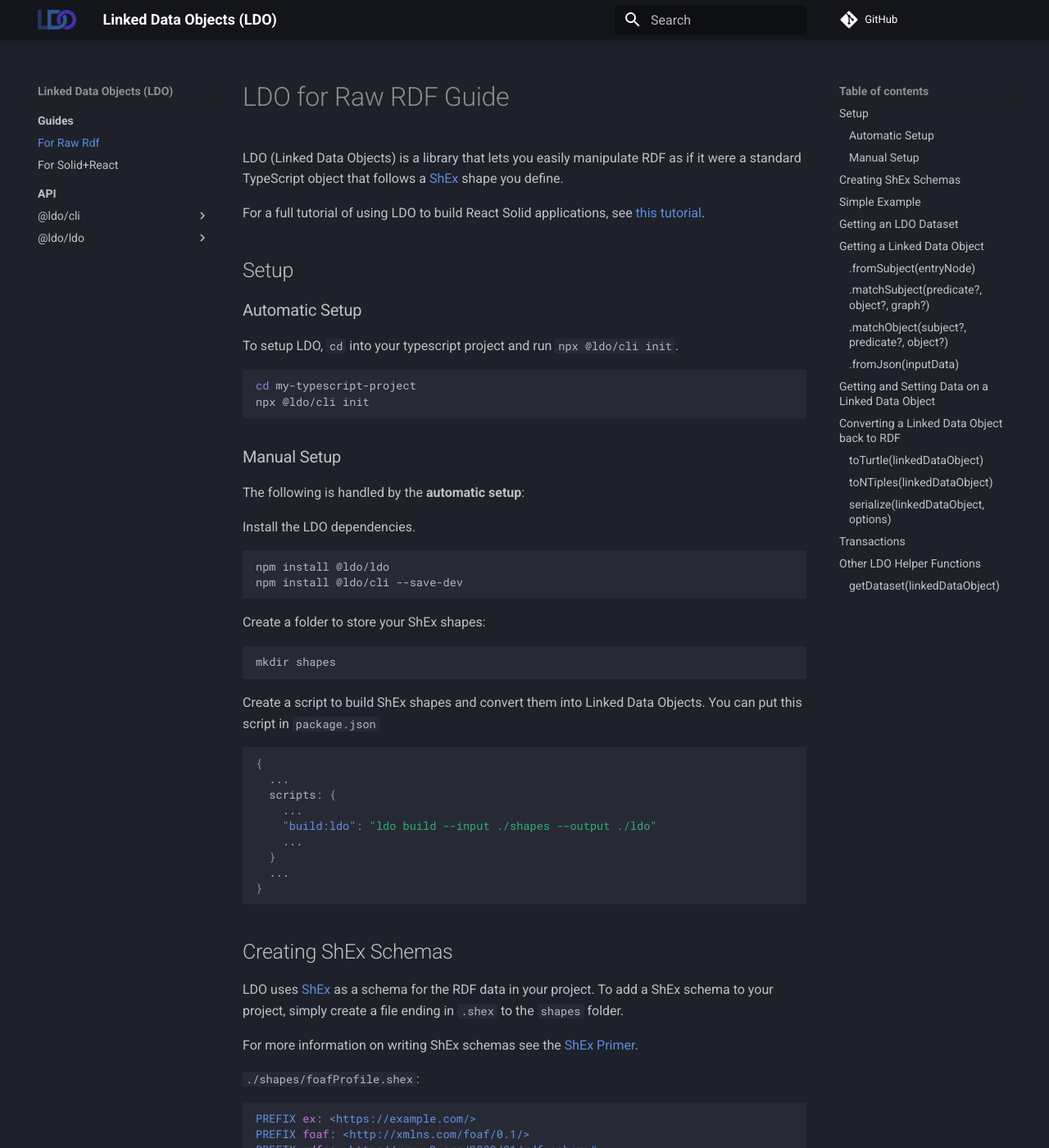
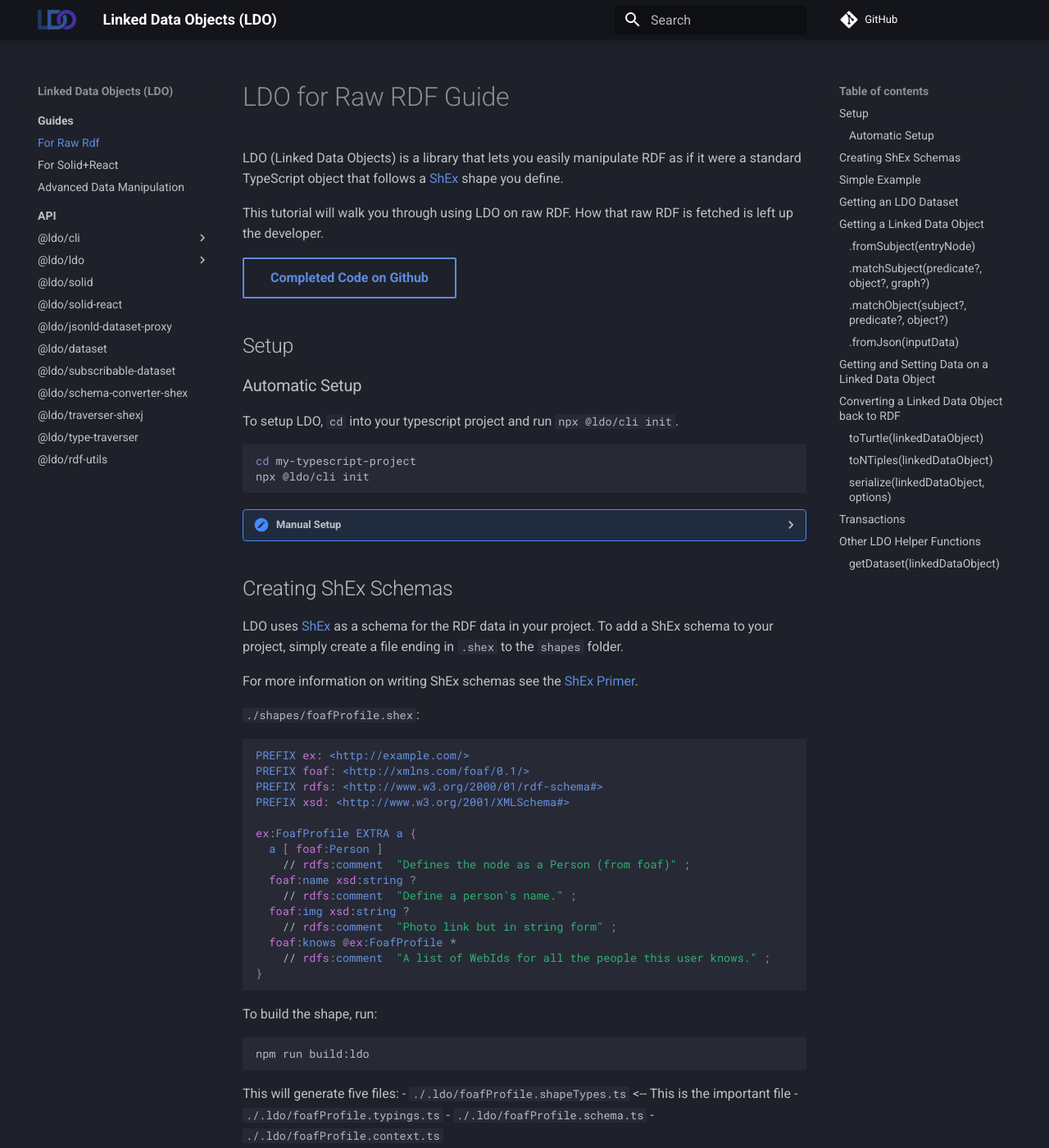
Before and after one commit to o-development/ldo.js.org, an MkDocs documentation site: the page built from docs/guides/raw_rdf/index.md, in a window 1280 px wide and 1400 px high. Shown: the whole window at 82% size. Built offline with MkDocs 1.6.1 and Material for MkDocs 9.7.7, drawn with Linux system fonts in a browser that asks for light colours; comment, search, counter and statistics services are not loaded; some of the changed text lies outside the part shown.

Commit message:
Fixed problems with the raw data tutorial

````diff
--- a/docs/guides/raw_rdf/index.md
+++ b/docs/guides/raw_rdf/index.md
@@ -2,7 +2,9 @@
 
 LDO (Linked Data Objects) is a library that lets you easily manipulate RDF as if it were a standard TypeScript object that follows a [ShEx](https://shex.io) shape you define.
 
-For a full tutorial of using LDO to build React Solid applications, see [this tutorial](https://medium.com/@JacksonMorgan/building-solid-apps-with-ldo-6127a5a1979c).
+This tutorial will walk you through using LDO on raw RDF. How that raw RDF is fetched is left up the developer.
+
+[Completed Code on Github](https://github.com/o-development/ldo-tutorial-raw-rdf){ .md-button }
 
 ## Setup
 
@@ -13,9 +15,9 @@
 cd my-typescript-project
 npx @ldo/cli init
 ```
-
-### Manual Setup
-The following is handled by the __automatic setup__:
+<details>
+<summary>Manual Setup</summary>
+The following is handled by the automatic setup:
 
 Install the LDO dependencies.
 ```bash
@@ -34,12 +36,13 @@
   ...
   scripts: {
     ...
-    "build:ldo": "ldo build --input ./shapes --output ./ldo"
+    "build:ldo": "ldo build --input ./shapes --output ./.ldo"
     ...
   }
   ...
 }
 ```
+</details>
 
 ## Creating ShEx Schemas
 LDO uses [ShEx](https://shex.io) as a schema for the RDF data in your project. To add a ShEx schema to your project, simply create a file ending in `.shex` to the `shapes` folder.
@@ -49,7 +52,7 @@
 
 `./shapes/foafProfile.shex`:
 ```shex
-PREFIX ex: <https://example.com/>
+PREFIX ex: <http://example.com/>
 PREFIX foaf: <http://xmlns.com/foaf/0.1/>
 PREFIX rdfs: <http://www.w3.org/2000/01/rdf-schema#>
 PREFIX xsd: <http://www.w3.org/2001/XMLSchema#>
@@ -72,10 +75,10 @@
 ```
 
 This will generate five files:
- - `./ldo/foafProfile.shapeTypes.ts` <-- This is the important file
- - `./ldo/foafProfile.typings.ts`
- - `./ldo/foafProfile.schema.ts`
- - `./ldo/foafProfile.context.ts`
+ - `./.ldo/foafProfile.shapeTypes.ts` <-- This is the important file
+ - `./.ldo/foafProfile.typings.ts`
+ - `./.ldo/foafProfile.schema.ts`
+ - `./.ldo/foafProfile.context.ts`
 
 ## Simple Example
 
@@ -83,7 +86,7 @@
 
 ```typescript
 import { parseRdf, startTransaction, toSparqlUpdate, toTurtle } from "@ldo/ldo";
-import { FoafProfileShapeType } from "./ldo/foafProfile.shapeTypes";
+import { FoafProfileShapeType } from "./.ldo/foafProfile.shapeTypes";
 
 async function run() {
   const rawTurtle = `
@@ -197,7 +200,7 @@
 Thie first step is defining which Shape Type you want to retrieve from the dataset. We can use the generated shape types and the `usingType()` method for this.
 
 ```typescript
-import { FoafProfileShapeType } from "./ldo/foafProfile.shapeTypes.ts";
+import { FoafProfileShapeType } from "./.ldo/foafProfile.shapeTypes.ts";
 
 // ... Get the LdoDataset
 
@@ -308,10 +311,12 @@
 
 ### `serialize(linkedDataObject, options)`
 ```typescript
-const rawTurtle: string = await profile.$serialize({
+import { serialize } from "@ldo/ldo";
+
+const rawTurtle: string = await serialize({
   format: "Turtle",
   prefixes: {
-    ex: "https://example.com/",
+    ex: "http://example.com/",
     foaf: "http://xmlns.com/foaf/0.1/",
   }
 });
@@ -338,10 +343,10 @@
 
 startTransaction(profile);
 profile.name = "Kuzon"
-const changes = transactionChanges(profile));
-// Logs: <https://example.com/aang> <http://xmlns.com/foaf/0.1/name> "Kuzon"
+const changes = transactionChanges(profile);
+// Logs: <http://example.com/aang> <http://xmlns.com/foaf/0.1/name> "Kuzon"
 console.log(changes.added?.toString())
-// Logs: <https://example.com/aang> <http://xmlns.com/foaf/0.1/name> "Aang"
+// Logs: <http://example.com/aang> <http://xmlns.com/foaf/0.1/name> "Aang"
 console.log(changes.removed?.toString())
 console.log(await toSparqlUpdate(profile));
 commitTransaction(profile);
--- a/mkdocs.yml
+++ b/mkdocs.yml
@@ -18,8 +18,8 @@
     # - For Solid:
     #   - guides/solid/index.md
     - For Solid+React: guides/solid_react/index.md
-    # - Advanced Data Manipulation:
-    #   - guides/advanced_data_manipulation/index.md
+    - Advanced Data Manipulation:
+      - guides/advanced_data_manipulation/index.md
   - API:
     - 'api/index.md'
     - '@ldo/cli':
@@ -46,15 +46,15 @@
       - graphOf: 'api/ldo/graphOf.md'
       - write: 'api/ldo/write.md'
       - getDataset: 'api/ldo/getDataset.md'
-    # - '@ldo/solid': 'api/solid/index.md'
-    # - '@ldo/solid-react': 'api/solid-react/index.md'
-    # - '@ldo/jsonld-dataset-proxy': 'api/jsonld-dataset-proxy/index.md'
-    # - '@ldo/dataset': 'api/dataset/index.md'
-    # - '@ldo/subscribable-dataset': 'api/subscribable-dataset/index.md'
-    # - '@ldo/schema-converter-shex': 'api/schema-converter-shex/index.md'
-    # - '@ldo/traverser-shexj': 'api/traverser-shexj/index.md'
-    # - '@ldo/type-traverser': 'api/type-traverser/index.md'
-    # - '@ldo/rdf-utils': 'api/rdf-utils/index.md'
+    - '@ldo/solid': 'api/solid/index.md'
+    - '@ldo/solid-react': 'api/solid-react/index.md'
+    - '@ldo/jsonld-dataset-proxy': 'api/jsonld-dataset-proxy/index.md'
+    - '@ldo/dataset': 'api/dataset/index.md'
+    - '@ldo/subscribable-dataset': 'api/subscribable-dataset/index.md'
+    - '@ldo/schema-converter-shex': 'api/schema-converter-shex/index.md'
+    - '@ldo/traverser-shexj': 'api/traverser-shexj/index.md'
+    - '@ldo/type-traverser': 'api/type-traverser/index.md'
+    - '@ldo/rdf-utils': 'api/rdf-utils/index.md'
 theme:
     name: material
     custom_dir: overrides
````
Also changed, not shown: other parts of docs/guides/raw_rdf/index.md (+5 -5 lines), docs/guides/solid/index.md (+2 -0 lines).
